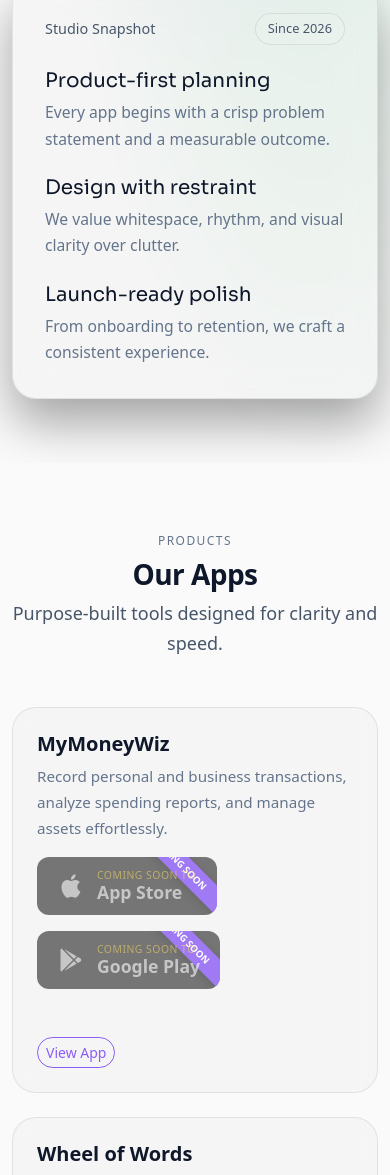
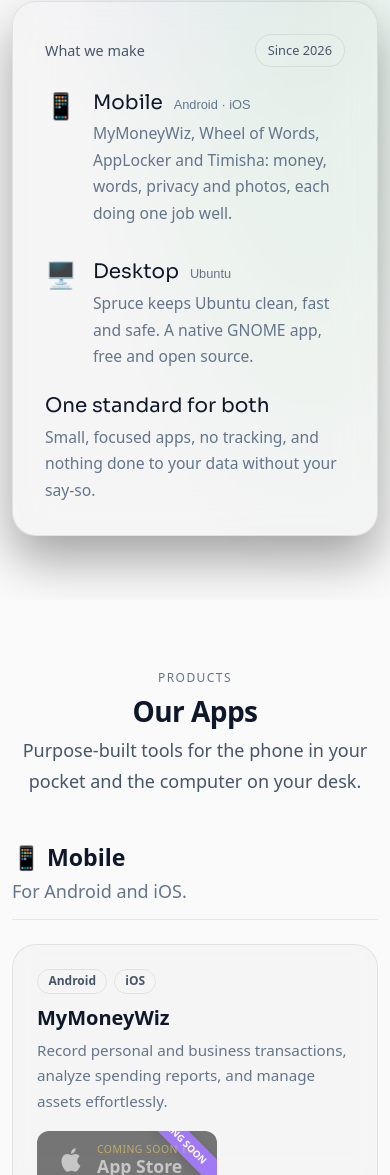
Before and after one commit to PahalSoft/pahalsoft.com, a plain HTML site: page index.html in a window 390 px wide. Shown: the part 825-2000 px from the top of the page. Drawn offline with nearby package versions, Linux system fonts and the light colour scheme; a web font is replaced by a local one.

Commit message:
Home page: cover desktop apps as well as mobile
The home page described a mobile-only studio. Now that Spruce ships for
Ubuntu, it covers both: new hero copy and meta tags, a 'What we make' card
with Mobile and Desktop rows, the apps split into Mobile and Desktop
sections with platform chips, a 'Download for Ubuntu' button for Spruce,
and a Spruce post in Updates.

Co-Authored-By: Claude Opus 5.5 <noreply@anthropic.com>

```diff
--- a/apps.json
+++ b/apps.json
@@ -3,6 +3,11 @@
     "id": "mymoneywiz",
     "name": "MyMoneyWiz",
     "url": "/apps/mymoneywiz",
+    "platform": "mobile",
+    "platforms": [
+      "Android",
+      "iOS"
+    ],
     "tagline": "Managing finances as easy as pie",
     "description": "Record personal and business transactions, analyze spending reports, and manage assets effortlessly.",
     "theme": [
@@ -28,6 +33,11 @@
     "id": "wheelofwords",
     "name": "Wheel of Words",
     "url": "/apps/wheelofwords",
+    "platform": "mobile",
+    "platforms": [
+      "Android",
+      "iOS"
+    ],
     "tagline": "The word game that remembers what you forgot",
     "description": "Swipe letters around the wheel to fill the grid. Behind the puzzle, spaced repetition brings back the words you are closest to forgetting.",
     "theme": [
@@ -52,6 +62,10 @@
     "id": "applocker",
     "name": "App Locker",
     "url": "/apps/applocker",
+    "platform": "mobile",
+    "platforms": [
+      "Android"
+    ],
     "tagline": "Hand over your phone, not everything on it",
     "description": "Put a PIN or fingerprint in front of the apps you would rather other people did not open. No internet permission, so nothing can leave your device.",
     "theme": [
@@ -75,6 +89,10 @@
     "id": "timisha",
     "name": "Timisha",
     "url": "/apps/timisha",
+    "platform": "mobile",
+    "platforms": [
+      "Android"
+    ],
     "tagline": "Your photos never leave your phone",
     "description": "Edit photographs on the device itself. Masks, curves and full-resolution export, with your original file never changed.",
     "theme": [
@@ -98,6 +116,10 @@
     "id": "spruce",
     "name": "Spruce",
     "url": "/apps/spruce",
+    "platform": "desktop",
+    "platforms": [
+      "Ubuntu"
+    ],
     "tagline": "A cleaner that asks before it deletes",
     "description": "Keep Ubuntu clean, fast and safe: junk cleanup, a disk-space map, duplicates and similar photos, a complete uninstaller, every update in one place, performance and security checks. Free and open source.",
     "theme": [
@@ -115,6 +137,8 @@
       "assets/spruce/smart-scan.webp",
       "assets/spruce/space-map.webp",
       "assets/spruce/cleanup.webp"
-    ]
+    ],
+    "download": "https://github.com/PahalSoft/spruce/releases/download/v0.6.1/spruce_0.6.1_all.deb",
+    "price": "Free and open source"
   }
 ]
--- a/blog.json
+++ b/blog.json
@@ -1,4 +1,9 @@
 [
+  {
+    "title": "Spruce: our first desktop app",
+    "date": "2026-11-27",
+    "summary": "A free, open-source cleaner for Ubuntu that finds junk, maps your drive and checks your security — and never deletes anything you haven’t confirmed."
+  },
   {
     "title": "Introducing MyMoneyWiz",
     "date": "2026-01-05",
--- a/index.html
+++ b/index.html
@@ -2,16 +2,16 @@
 <html lang="en" data-bs-theme="dark">
 <head>
   <meta charset="UTF-8">
-  <title>PahalSoft — Mobile Apps Crafted with Care</title>
+  <title>PahalSoft — Focused Apps for Your Phone and Your Desktop</title>
   <meta name="viewport" content="width=device-width, initial-scale=1">
 
   <!-- SEO -->
-  <meta name="description" content="PahalSoft is an independent mobile app studio crafting simple, reliable apps that improve everyday life.">
+  <meta name="description" content="PahalSoft is an independent software studio making focused, private apps for Android, iOS and the Ubuntu desktop.">
   <meta name="author" content="PahalSoft">
 
   <!-- OpenGraph -->
-  <meta property="og:title" content="PahalSoft — Mobile Apps Crafted with Care">
-  <meta property="og:description" content="Clean, thoughtful mobile apps built with care.">
+  <meta property="og:title" content="PahalSoft — Focused Apps for Your Phone and Your Desktop">
+  <meta property="og:description" content="Clean, thoughtful apps for Android, iOS and Ubuntu, built with care.">
   <meta property="og:image" content="https://pahalsoft.com/assets/logo-invert.png">
   <meta property="og:type" content="website">
   <meta property="og:url" content="https://pahalsoft.com">
@@ -45,7 +45,8 @@
     </button>
     <div class="collapse navbar-collapse" id="nav">
       <ul class="navbar-nav ms-auto gap-lg-3">
-        <li class="nav-item"><a class="nav-link" href="#apps">Apps</a></li>
+        <li class="nav-item"><a class="nav-link" href="#mobile">Mobile</a></li>
+        <li class="nav-item"><a class="nav-link" href="#desktop">Desktop</a></li>
         <li class="nav-item"><a class="nav-link" href="#blog">Updates</a></li>
         <li class="nav-item">
           <button id="themeToggle" class="btn btn-sm btn-outline-light rounded-pill px-3">☀️</button>
@@ -60,13 +61,15 @@
   <div class="container" data-aos="fade-up">
     <div class="row align-items-center g-5">
       <div class="col-lg-6">
-        <span class="home-badge">Indie App Studio</span>
-        <h1 class="home-title mt-3">Mobile apps crafted for calm, clarity, and daily momentum.</h1>
+        <span class="home-badge">Indie Software Studio</span>
+        <h1 class="home-title mt-3">Focused apps for your phone and your desktop.</h1>
         <p class="home-subtitle mt-3">
-          We design and build focused mobile experiences that remove noise, respect time, and help people get things done.
+          We design and build calm, single-purpose software — mobile apps for Android and iOS,
+          and desktop apps for Ubuntu — that remove noise, respect your time and keep your data on your device.
         </p>
         <div class="home-cta d-flex flex-wrap gap-3 mt-4">
           <a href="#apps" class="btn btn-light btn-lg rounded-pill px-4">Explore Apps</a>
+          <a href="apps/spruce" class="btn btn-outline-light btn-lg rounded-pill px-4">New: Spruce for Ubuntu</a>
           <!-- <a href="mailto:lokeshpahal@gmail.com" class="btn btn-outline-light btn-lg rounded-pill px-4">Contact</a> -->
         </div>
         <div class="home-metrics d-flex flex-wrap gap-4 mt-4">
@@ -75,8 +78,8 @@
             <span>Single-purpose experiences</span>
           </div>
           <div>
-            <strong>Reliable</strong>
-            <span>Clean, maintainable builds</span>
+            <strong>Private</strong>
+            <span>Your data stays with you</span>
           </div>
           <div>
             <strong>Human</strong>
@@ -87,21 +90,27 @@
       <div class="col-lg-6">
         <div class="home-hero-card">
           <div class="home-hero-card-header">
-            <span>Studio Snapshot</span>
+            <span>What we make</span>
             <span class="home-pill">Since 2026</span>
           </div>
           <div class="home-hero-card-body">
+            <a class="home-hero-item home-platform" href="#mobile">
+              <span class="home-platform-icon" aria-hidden="true">📱</span>
+              <div>
+                <h5>Mobile <small>Android · iOS</small></h5>
+                <p>MyMoneyWiz, Wheel of Words, AppLocker and Timisha: money, words, privacy and photos, each doing one job well.</p>
+              </div>
+            </a>
+            <a class="home-hero-item home-platform" href="#desktop">
+              <span class="home-platform-icon" aria-hidden="true">🖥️</span>
+              <div>
+                <h5>Desktop <small>Ubuntu</small></h5>
+                <p>Spruce keeps Ubuntu clean, fast and safe. A native GNOME app, free and open source.</p>
+              </div>
+            </a>
             <div class="home-hero-item">
-              <h5>Product-first planning</h5>
-              <p>Every app begins with a crisp problem statement and a measurable outcome.</p>
-            </div>
-            <div class="home-hero-item">
-              <h5>Design with restraint</h5>
-              <p>We value whitespace, rhythm, and visual clarity over clutter.</p>
-            </div>
-            <div class="home-hero-item">
-              <h5>Launch-ready polish</h5>
-              <p>From onboarding to retention, we craft a consistent experience.</p>
+              <h5>One standard for both</h5>
+              <p>Small, focused apps, no tracking, and nothing done to your data without your say-so.</p>
             </div>
           </div>
         </div>
@@ -116,9 +125,20 @@
     <div class="text-center mb-5" data-aos="fade-up">
       <span class="home-section-kicker">Products</span>
       <h2 class="fw-bold mt-2">Our Apps</h2>
-      <p class="mt-2">Purpose-built tools designed for clarity and speed.</p>
+      <p class="mt-2">Purpose-built tools for the phone in your pocket and the computer on your desk.</p>
     </div>
-    <div id="appsContainer" class="row g-4 justify-content-center"></div>
+
+    <div id="mobile" class="home-platform-head">
+      <h3 class="fw-semibold mb-1">📱 Mobile</h3>
+      <p class="mb-0">For Android and iOS.</p>
+    </div>
+    <div id="mobileApps" class="row g-4 justify-content-center"></div>
+
+    <div id="desktop" class="home-platform-head mt-6">
+      <h3 class="fw-semibold mb-1">🖥️ Desktop</h3>
+      <p class="mb-0">For Ubuntu and GNOME.</p>
+    </div>
+    <div id="desktopApps" class="row g-4 justify-content-center"></div>
   </div>
 </section>
 
@@ -129,7 +149,7 @@
         <span class="home-section-kicker">Approach</span>
         <h2 class="fw-bold mt-2">A professional studio, sized for care.</h2>
         <p class="mt-3">
-          We focus on building a small number of products exceptionally well, obsessing over the details that make daily use feel effortless.
+          We focus on building a small number of products exceptionally well — on mobile and on the desktop — obsessing over the details that make daily use feel effortless.
         </p>
       </div>
       <div class="col-lg-7">
@@ -139,8 +159,8 @@
             <p>We define the core job-to-be-done before any pixels are placed.</p>
           </div>
           <div class="home-feature-card">
-            <h5>Design systems</h5>
-            <p>Reusable components and elegant spacing keep every view consistent.</p>
+            <h5>At home on each platform</h5>
+            <p>Phone apps that feel right on Android and iOS, and desktop apps that follow GNOME’s own design.</p>
           </div>
           <div class="home-feature-card">
             <h5>Quality focus</h5>
--- a/script.js
+++ b/script.js
@@ -52,23 +52,36 @@ function storeBadges(store) {
   return parts.join('');
 }
 
+// Ubuntu apps get a download button instead of store badges.
+function desktopBadge(app) {
+  if (!app.download) return '';
+  return `<a class="store-badge desktop-badge" href="${app.download}"><div class="badge-content"><svg viewBox="0 0 24 24" fill="currentColor" class="ubuntu-logo" aria-hidden="true"><circle cx="12" cy="12" r="10" fill="none" stroke="currentColor" stroke-width="2"/><circle cx="12" cy="4.6" r="2.1"/><circle cx="5.6" cy="15.7" r="2.1"/><circle cx="18.4" cy="15.7" r="2.1"/></svg><div class="badge-text"><span class="badge-subtitle">Download for</span><span class="badge-title">Ubuntu (.deb)</span></div></div></a>`;
+}
+
+function appCard(app) {
+  const chips = (app.platforms || []).map(p => `<span class="platform-chip">${p}</span>`).join('');
+  const price = app.price ? `<span class="platform-chip is-free">${app.price}</span>` : '';
+  const badges = app.platform === 'desktop' ? desktopBadge(app) : storeBadges(app.store);
+  return `
+    <div class="col-md-6 col-lg-6">
+      <div class="glow-hover p-4 h-100" data-aos="fade-up">
+        <div class="platform-chips">${chips}${price}</div>
+        <h5 class="fw-semibold">${app.name}</h5>
+        <p class="small">${app.description}</p>
+        <div class="store-badges">${badges}</div>
+        <a class="btn btn-sm btn-outline-primary rounded-pill mt-4" href="${app.url}">View App</a>
+      </div>
+    </div>`;
+}
+
 fetch('apps.json')
   .then(r => r.json())
   .then(apps => {
     window.apps = apps;
-    const c = document.getElementById('appsContainer');
-
+    const mobile = document.getElementById('mobileApps');
+    const desktop = document.getElementById('desktopApps');
     apps.forEach(app => {
-      c.innerHTML += `
-        <div class="col-md-6 col-lg-6">
-          <div class="glow-hover p-4 h-100" data-aos="fade-up">
-            <h5 class="fw-semibold">${app.name}</h5>
-            <p class="small">${app.description}</p>
-            <div class="store-badges">${storeBadges(app.store)}</div>
-            <a class="btn btn-sm btn-outline-primary rounded-pill mt-4"
-              href="${app.url}">View App</a>
-          </div>
-        </div>`;
+      (app.platform === 'desktop' ? desktop : mobile).innerHTML += appCard(app);
     });
   });
 
--- a/style.css
+++ b/style.css
@@ -1090,3 +1090,60 @@ footer {
   background: transparent;
   color: var(--mmw-accent);
 }
+
+/* ===== Home: mobile and desktop ===== */
+.mt-6 { margin-top: 4.5rem; }
+
+.home-platform {
+  display: flex;
+  gap: 1rem;
+  align-items: flex-start;
+  color: inherit;
+  text-decoration: none;
+  border-radius: 16px;
+  margin: -0.6rem;
+  padding: 0.6rem;
+  transition: background 0.2s ease;
+}
+
+.home-platform:hover { background: rgba(255, 255, 255, 0.04); color: inherit; }
+[data-bs-theme="light"] .home-platform:hover { background: rgba(0, 0, 0, 0.04); }
+
+.home-platform-icon { font-size: 1.6rem; line-height: 1.2; }
+
+.home-hero-item h5 small {
+  margin-left: 0.4rem;
+  font-family: "Funnel Sans", sans-serif;
+  font-size: 0.8rem;
+  font-weight: 500;
+  color: var(--text-muted);
+}
+
+.home-hero-item.home-platform + .home-hero-item { margin-top: 1.5rem; }
+
+.home-platform-head {
+  margin-bottom: 1.5rem;
+  padding-bottom: 0.75rem;
+  border-bottom: 1px solid var(--border-subtle);
+  scroll-margin-top: 120px;
+}
+
+.home-platform-head p { color: var(--text-muted); }
+
+.platform-chips { display: flex; flex-wrap: wrap; gap: 0.4rem; margin-bottom: 0.75rem; }
+
+.platform-chip {
+  display: inline-block;
+  padding: 0.15rem 0.65rem;
+  border-radius: 999px;
+  border: 1px solid var(--border-subtle);
+  font-size: 0.75rem;
+  font-weight: 600;
+  color: var(--text-secondary);
+}
+
+.platform-chip.is-free { border-color: rgba(63, 183, 122, 0.5); color: #3fb77a; }
+
+.store-badge.desktop-badge { background: #e95420; color: #fff; }
+.store-badge.desktop-badge:hover { background: #c7461b; color: #fff; transform: translateY(-2px); }
+.store-badge .ubuntu-logo { width: 28px; height: 28px; flex-shrink: 0; }
```
Lines whose indentation alone changed are shown as unchanged.
